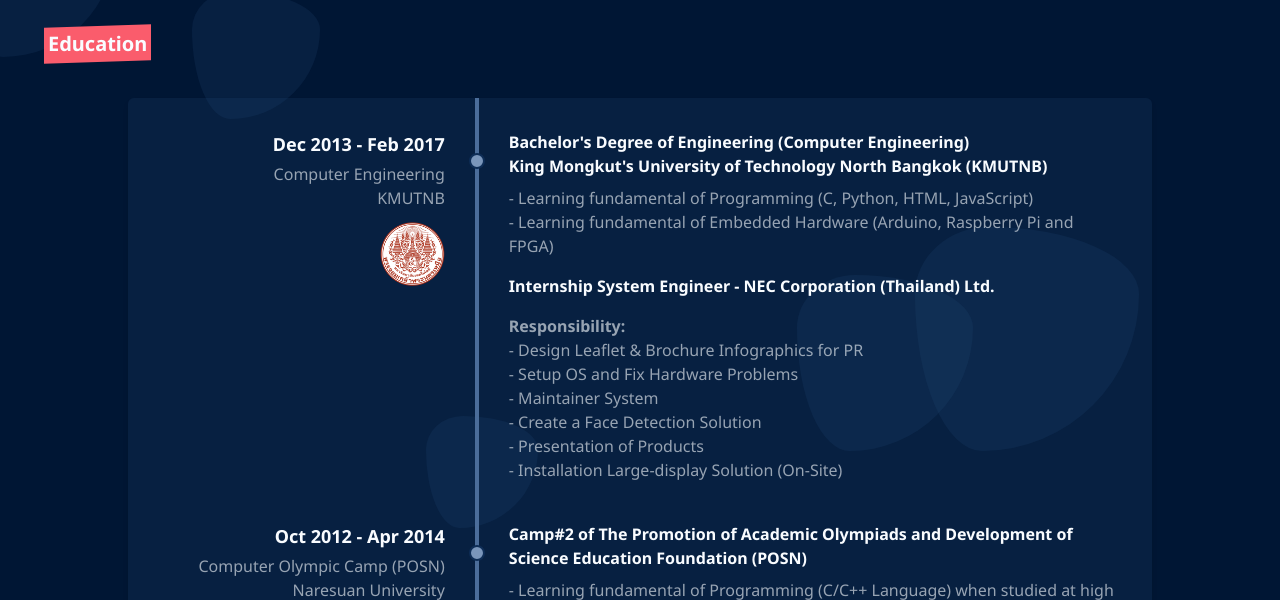
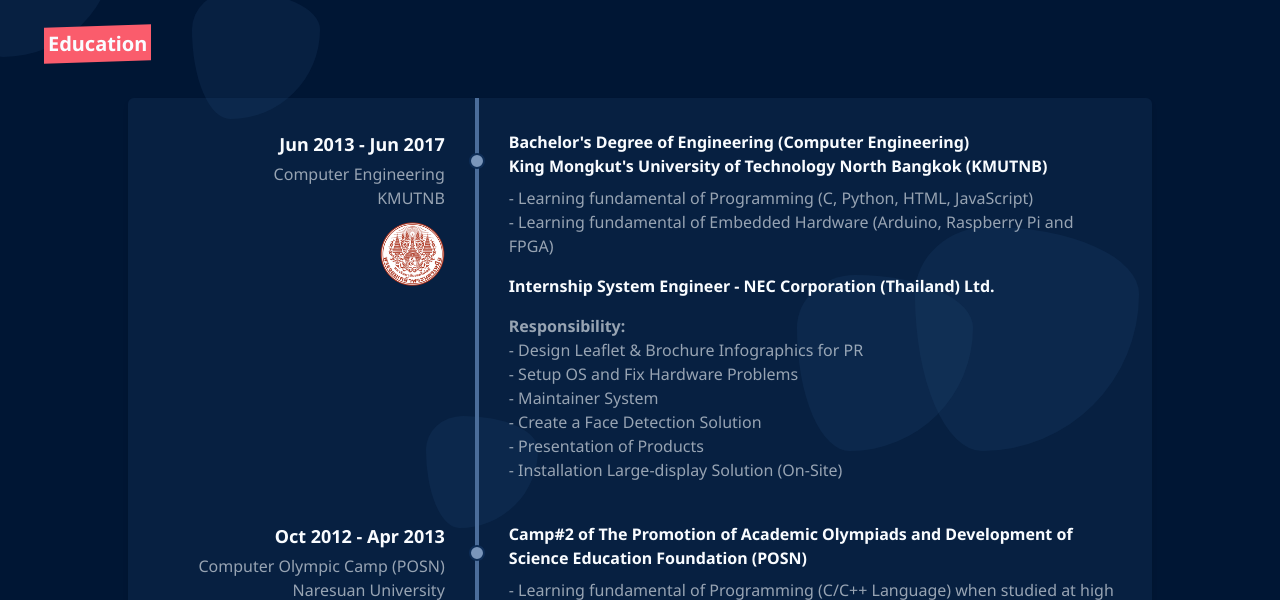
Before and after one commit to buildingwatsize/resume, a Next.js app: page / in a window 1280 px wide. Shown: the part 2840-3440 px from the top of the page. Built offline with nearby package versions, Linux system fonts and the light colour scheme.

Commit message:
[Wat][Edited] - Edited education timeline

```diff
--- a/components/Contents/Education/index.js
+++ b/components/Contents/Education/index.js
@@ -11,7 +11,7 @@
         <Timeline list={[
           {
             key: "education-1",
-            time: "Dec 2013 - Feb 2017",
+            time: "Jun 2013 - Jun 2017",
             position: "Computer Engineering",
             location: "KMUTNB",
             image: KMUTNBImage,
@@ -37,7 +37,7 @@
           },
           {
             key: "education-2",
-            time: "Oct 2012 - Apr 2014",
+            time: "Oct 2012 - Apr 2013",
             position: "Computer Olympic Camp (POSN)",
             location: "Naresuan University",
             image: POSNImage,
```
